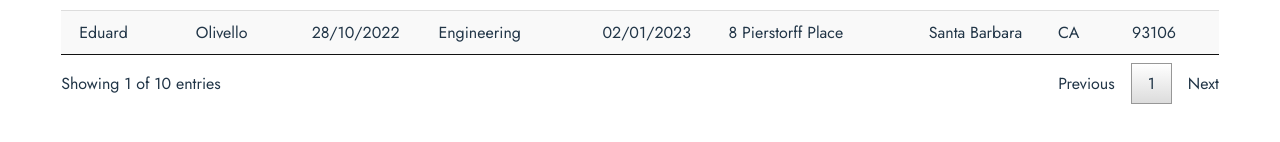
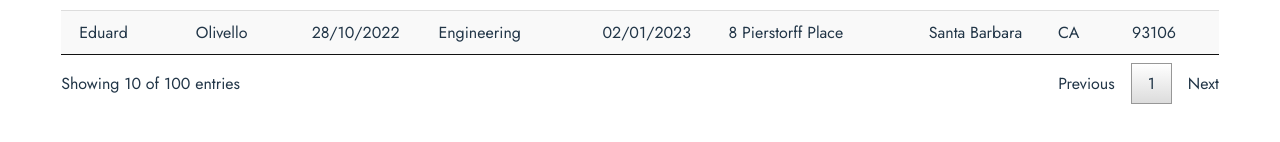
Before and after one commit to ask0ldd/P14-JQuery2ReactPluginsConversion, a React (Vite) app: page /employee-list in a window 1280 px wide. Shown: the part 592-734 px from the top of the page. Built offline with nearby package versions, Linux system fonts and the light colour scheme.

Commit message:
states relocated to datastable

```diff
--- a/src/components/DatasTable/DatasTable.tsx
+++ b/src/components/DatasTable/DatasTable.tsx
@@ -1,3 +1,5 @@
+/* eslint-disable @typescript-eslint/no-explicit-any */
+/* eslint-disable react-hooks/exhaustive-deps */
 import Table from './Table'
 import NDisplayedSelect from './NDisplayedSelect'
 import SearchModule from './SearchModule'
@@ -6,10 +8,9 @@ import NEntries from './NEntries'
 import { useState, useEffect } from 'react'
 import { IUSersDatas } from '../../datas/usersDatasTen'
 
-export interface IProps {
+interface IProps {
     tableColumnsNames : Array<string>
     tableDatasKeys : Array<string>
-    // eslint-disable-next-line @typescript-eslint/no-explicit-any
     tableDatas : Array<any>
 }
 
@@ -37,7 +38,7 @@ function DatasTable({tableColumnsNames, tableDatasKeys, tableDatas} : IProps){
             </div>
             <Table tableColumnsNames={tableColumnsNames} tableDatasKeys={tableDatasKeys} tableDatas={tableDatasState.slice(displayingRange[0], displayingRange[1])} setOrdering={setOrdering} ordering={ordering} setDisplayingRange={setDisplayingRange}/>
             <div id="infosNPaginationContainer">
-                <NEntries nEntries={tableDatasState.slice(displayingRange[0], displayingRange[1]).length}/>
+                <NEntries nEntries={tableDatasState.slice(displayingRange[0], displayingRange[1]).length} totalEntries={tableDatasState.length}/>
                 <Pagination/>
             </div>
         </>
--- a/src/components/DatasTable/NDisplayedSelect.tsx
+++ b/src/components/DatasTable/NDisplayedSelect.tsx
@@ -1,6 +1,5 @@
 /* eslint-disable @typescript-eslint/no-explicit-any */
 import '../../style/table/NDisplayedSelect.css'
-import { useRef } from 'react'
 
 interface IProps{
     setDisplayingRange :any
--- a/src/components/DatasTable/NEntries.tsx
+++ b/src/components/DatasTable/NEntries.tsx
@@ -1,10 +1,11 @@
 interface IProps{
-    nEntries:number
+    nEntries: number
+    totalEntries: number
 }
 
-function NEntries({nEntries} : IProps){
+function NEntries({nEntries, totalEntries} : IProps){
     return(
-        <div id="infosContainer">Showing 1 of {nEntries} entries</div>
+        <div id="infosContainer">Showing {nEntries} of {totalEntries} entries</div>
     )
 }
 
--- a/src/pages/CurrentEmployees.tsx
+++ b/src/pages/CurrentEmployees.tsx
@@ -3,8 +3,6 @@ import '../App.css'
 import '../style/CurrentEmployees.css'
 import usersDatas from '../datas/usersDatas'
 import DatasTable from '../components/DatasTable/DatasTable'
-import { useState, useEffect } from 'react'
-import { IUSersDatas } from '../datas/usersDatasTen'
 
 function CurrentEmployees() {
 
@@ -37,5 +35,3 @@ export default CurrentEmployees
 
 
 // const tableColumnsNames : Array<string> = Object.getOwnPropertyNames(userDatas[0])
-
-/* .slice(displayingRange[0], displayingRange[1]) */
```
